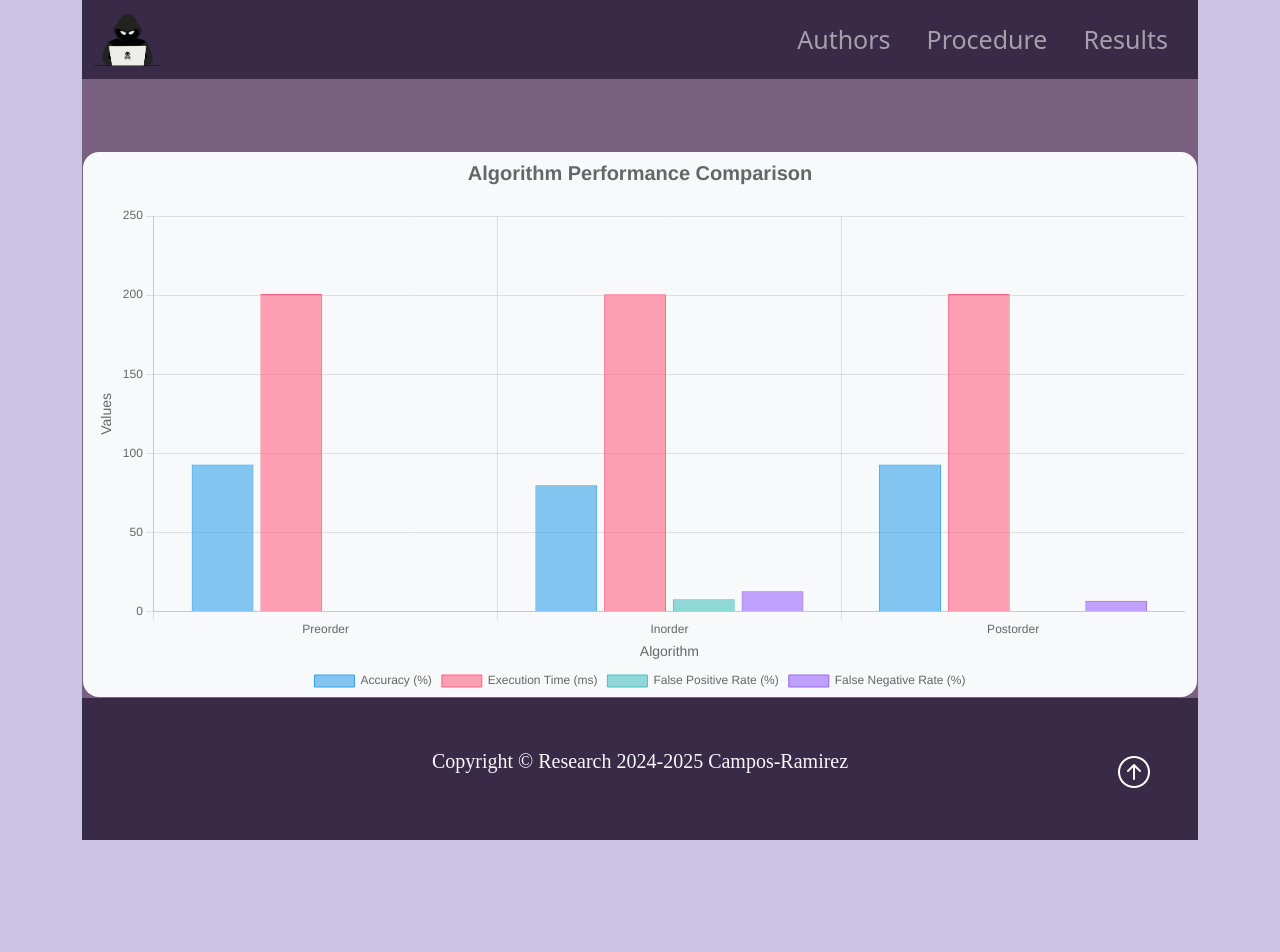
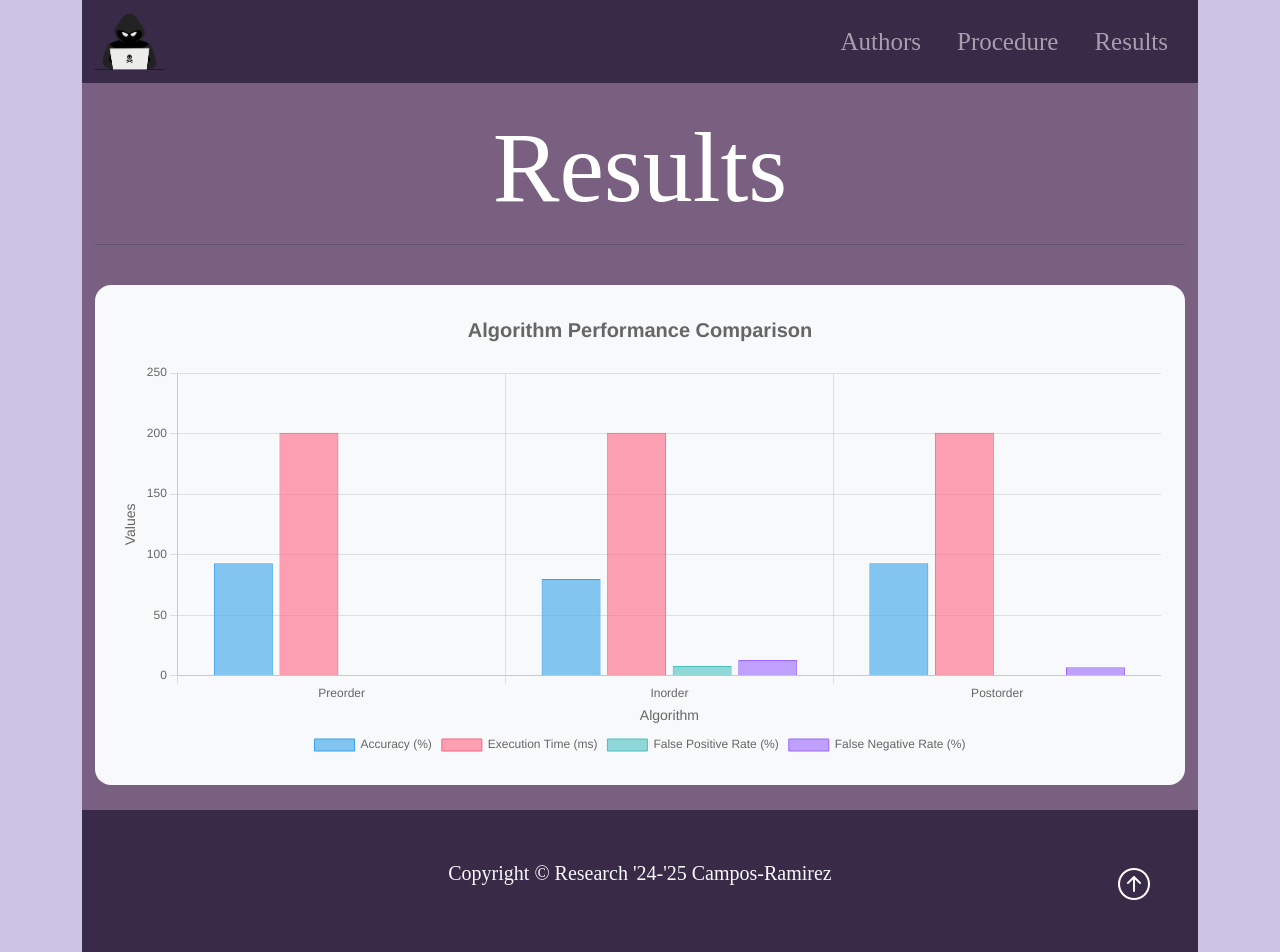
Before and after one commit to DelaneyCR08/rp_Campos-Ramirez, a plain HTML site: page results.html in a window 1280 px wide. Before the commit the page ends 840 px from the top, so only its background shows below. Drawn offline with nearby package versions, Linux system fonts and the light colour scheme.

Commit message:
Graph and styles
Fixed the graphing resizing issue, and fixed the fonts on certain pages. Also started to fix the images on the authors page.

```diff
--- a/linechart.js
+++ b/linechart.js
@@ -73,6 +73,7 @@ async function createChart() {
         },
         options: {
             responsive: true,
+            maintainAspectRatio: false,
             scales: {
                 x: {
                     title: {
@@ -105,4 +106,8 @@ async function createChart() {
     });
 }
 
+window.addEventListener('resize', () => {
+    if (myChart) myChart.resize();
+});
+
 createChart();
--- a/results.html
+++ b/results.html
@@ -6,19 +6,12 @@
     <title>Preventing Zero-Day Vulnerabilities on Software Vendors by Scanning Its Malware
         Using a Tree Traversal Algorithm</title>
 
-    <link href="https://cdn.jsdelivr.net/npm/bootstrap@5.3.3/dist/js/bootstrap.bundle.min.js"
-    integrity="sha384-YvpcrYf0tY3lHB60NNkmXc5s9fDVZLESaAA55NDzOxhy9GkcIdslK1eN7N6jIeHz"
-    crossorigin="anonymous">
 
     <link href="https://cdn.jsdelivr.net/npm/bootstrap@5.3.8/dist/css/bootstrap.min.css"
             rel="stylesheet" integrity="sha384-sRIl4kxILFvY47J16cr9ZwB07vP4J8+LH7qKQnuqkuIAvNWLzeN8tE5YBujZqJLB"
             crossorigin="anonymous">
     <link rel="stylesheet" href="https://cdn.jsdelivr.net/npm/bootstrap-icons@1.13.1/font/bootstrap-icons.min.css">
     <link rel="stylesheet" href="styles.css">
-
-
-    <script src="https://cdn.jsdelivr.net/npm/bootstrap@5.3.8/dist/js/bootstrap.bundle.min.js"
-                integrity="sha384-FKyoEForCGlyvwx9Hj09JcYn3nv7wiPVlz7YYwJrWVcXK/BmnVDxM+D2scQbITxI" crossorigin="anonymous"></script>
 
     <script src="https://cdn.jsdelivr.net/npm/bootstrap@5.3.8/dist/js/bootstrap.bundle.min.js"
     integrity="sha384-FKyoEForCGlyvwx9Hj09JcYn3nv7wiPVlz7YYwJrWVcXK/BmnVDxM+D2scQbITxI"
@@ -66,12 +59,18 @@
         </nav>
 
         <section class="chartjs-research">
+            <div class="container">
+                <br>
+                    <div class="procedure-head text-center">
+                        <h1 style="font-size: 100px">Results</h1>
+                    </div>
+
+                    <hr><br>    <!--horizontal line with line break-->
+                <div class="container d-flex overflow-hidden bg-light rounded-4 p-4" id="chart-wrapper">
+                <canvas id="barChart"></canvas>
+                </div>
+            </div>
             <br>
-            <br>
-            <br>
-            <div class="container d-flex overflow-hidden bg-light rounded-4" id="chart-wrapper">
-               <canvas id="barChart"></canvas>
-            </div>
         </section>
 
 
@@ -79,7 +78,7 @@
 
         <footer class="p-5 footer text-light text-center position-relative">
             <div class="container">
-                <p class="footer lead">Copyright &copy; Research 2024-2025 Campos-Ramirez</p>
+                <p class="footer lead">Copyright &copy; Research '24-'25 Campos-Ramirez</p>
                 <a href="#" class="position-absolute bottom-0 end-0 p-5">
                     <i class="bi bi-arrow-up-circle h2 icon-white"></i>
                 </a>
--- a/styles.css
+++ b/styles.css
@@ -93,7 +93,7 @@
     height: auto;
 }
 
-.me{
+.delaney{
     width: 60%;
     height: auto;
 }
@@ -115,6 +115,7 @@
 .hover-underline-animation {
     display: inline-block;
     position: relative;
+    font-family: 'Times New Roman';
     /*color: #0087ca;*/
   }
 
@@ -127,6 +128,7 @@
     bottom: 0;
     left: 0;
     background-color: #eae6e6;
+    font-family: 'Times New Roman';
     /*transform-origin: bottom right;*/
     transition: transform 0.35s ease-out;
 }
@@ -145,7 +147,7 @@
 /*---text---*/
 
 .procedure-head{
-    font-family: "Snell Roundhand",cursive;
+    font-family: 'Times New Roman';
     color: rgb(255, 255, 255);
 }
 
@@ -164,7 +166,7 @@
 
 .about-team{
     font-size: 100px;
-    font-family: "Snell Roundhand",cursive;
+    font-family: 'Times New Roman';
     color: rgb(255, 255, 255);
 }
 
@@ -184,7 +186,7 @@
 
 .name{
     font-size: 40px;
-    font-family: "Snell Roundhand",cursive;
+    font-family: 'Times New Roman';
     color: rgb(255, 255, 255);
 }
 
@@ -198,3 +200,14 @@
     color: #fff;
     border-color: #d1c4e9;
   }
+
+  #chart-wrapper {
+    position: relative;
+    width: 100%;
+    height: 500px; /* adjust as needed */
+}
+
+#barChart {
+    width: 100% !important;
+    height: 100% !important;
+}
```
Also changed, not shown: authors.html (+4 -4 lines), index.html (+1 -1 lines), procedure.html (+2 -2 lines).
